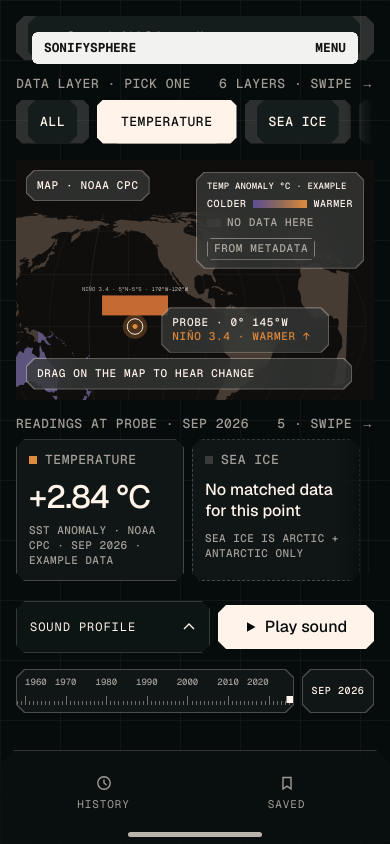
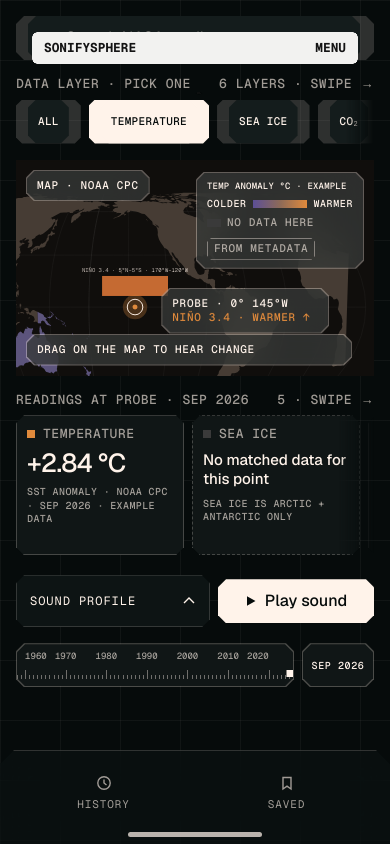
Before and after one commit to acheronx0577/Earth-Juke-Box-Sonifysphere, a Next.js app: page /listen in a window 390 px wide. Built offline with nearby package versions, Linux system fonts and the light colour scheme.

Commit message:
Lift the phone timeline clear of the tab bar.
The strip and date box sit above the tab with a gap, and the phone chips and reading value use the smaller frame sizes.

Co-authored-by: AcheronX. <richardhuynh53@gmail.com>

```diff
--- a/src/components/listen/v4/listen-v4.css
+++ b/src/components/listen/v4/listen-v4.css
@@ -894,7 +894,7 @@
     display: flex;
     flex-direction: column;
     gap: 16px;
-    padding: 16px 16px 94px;
+    padding: 16px 16px 118px;
   }
 
   .lv-history { display: none; }
@@ -926,7 +926,7 @@
     align-items: flex-start;
   }
 
-  .lv-stage { height: 240px; }
+  .lv-stage { height: 216px; }
   .lv-cards {
     display: flex;
     overflow-x: auto;
@@ -1122,6 +1122,14 @@
   .lv-legend-title { white-space: normal; font-size: 9px; letter-spacing: 0.02em; }
   .lv-ticks > span > b { font-size: 9px; letter-spacing: 0; }
   .lv-date { width: 72px; font-size: 10px; }
+  .lv-chip { height: 44px; font-size: 11px; letter-spacing: 0.03em; }
+  .lv-chip > span { padding: 0 10px; }
+  .lv-card { min-height: 140px; padding: 10px; }
+  .lv-card strong { font-size: 26px; margin-top: 8px; }
+  .lv-card.is-empty strong,
+  .lv-card.is-image strong,
+  .lv-card.is-loading strong { font-size: 15px; }
+  .lv-card small { font-size: 10px; margin-top: 8px; }
 }
 
 @media (prefers-reduced-motion: reduce) {
```
